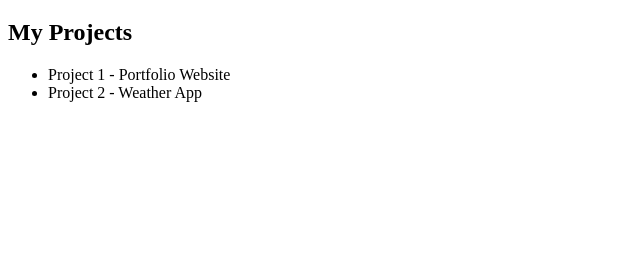
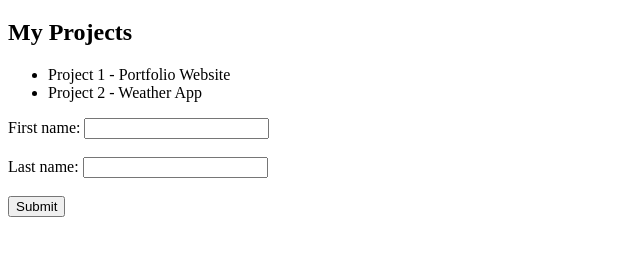
Before and after one commit to ChandruB02/MySimplePortfolio, a plain HTML site: page index.html in a window 1280 px wide. Shown: the part 61-316 px from the top of the page, without its empty margins (0-640 px from the left). Drawn offline with Linux system fonts and the light colour scheme.

Commit message:
Added contact form

```diff
--- a/index.html
+++ b/index.html
@@ -12,6 +12,14 @@
     <li>Project 2 - Weather App</li>
   </ul>
 </section>
-
+<form>
+  <form action="/action_page.php" method="get">
+  <label for="fname">First name:</label>
+  <input type="text" id="fname" name="fname"><br><br>
+  <label for="lname">Last name:</label>
+  <input type="text" id="lname" name="lname"><br><br>
+  <input type="submit" value="Submit">
+</form>
+</form>
 </body>
 </html>
```
